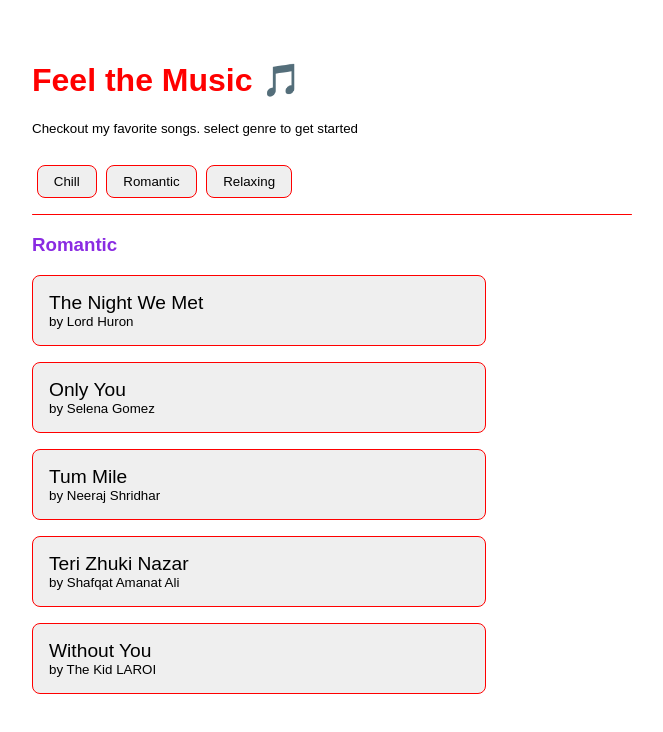
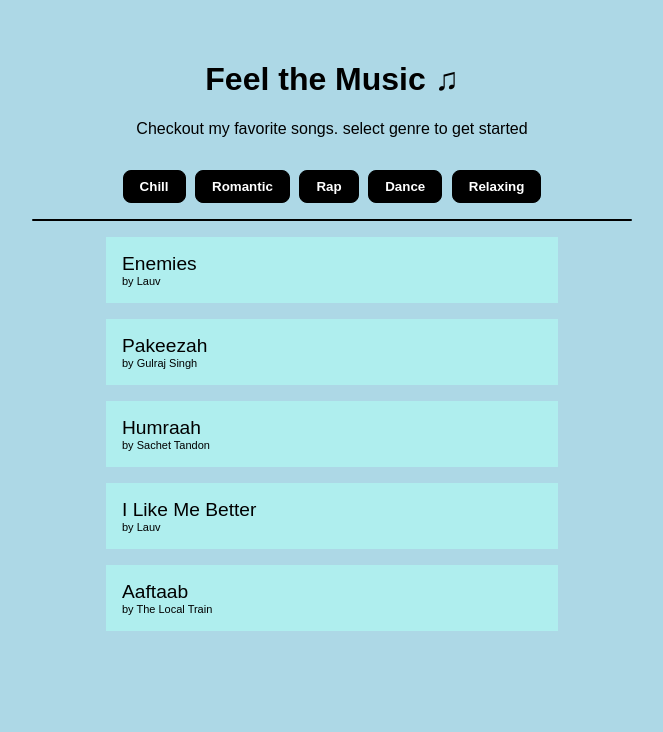
Before and after one commit to Raj-Thombare/Feel-the-Music, a React (Create React App) app: page / in a window 1280 px wide. Shown: the top 732 px of the page, without its empty margins (308-971 px from the left). Built offline with nearby package versions, Linux system fonts and the light colour scheme.

Commit message:
style: done

```diff
--- a/src/App.js
+++ b/src/App.js
@@ -9,17 +9,34 @@ const musicDB = {
     { name: "I Like Me Better", Artist: "Lauv" },
     { name: "Aaftaab", Artist: "The Local Train" }
   ],
+
   Romantic: [
     { name: "The Night We Met", Artist: "Lord Huron" },
     { name: "Only You", Artist: "Selena Gomez" },
     { name: "Tum Mile", Artist: "Neeraj Shridhar" },
     { name: "Teri Zhuki Nazar", Artist: "Shafqat Amanat Ali" },
-    { name: "Without You", Artist: "The Kid LAROI" }
+    { name: "Tere Naina", Artist: "Shankar Mahadevan, Shreya Ghoshal" }
+  ],
+
+  Rap: [
+    { name: "3:59 AM", Artist: "DIVINE" },
+    { name: "Angaar", Artist: "IKKA" },
+    { name: "Cypher", Artist: "Gully Gang" },
+    { name: "Ek Din Pyar", Artist: "MC STAN" },
+    { name: "Vibe hai", Artist: "DIVINE" }
+  ],
+
+  Dance: [
+    { name: "Uff Teri Ada", Artist: "Shanker Mahadevan, Alyssa Mendonsa" },
+    { name: "Sunflower", Artist: "Post Malon, Swae Lee" },
+    { name: "Bom Diggy Diggy", Artist: "Zack Knight, Jasmin Walia" },
+    { name: "Dil Chori", Artist: "Yo Yo Honey Singh" },
+    { name: "Build A Bitch", Artist: "Bella Poarch" }
   ],
 
   Relaxing: [
     { name: "Kun Faya Kun", Artist: "Javed Ali" },
-    { name: "Bewajah", Artist: "Nabeel Shaukat Ali" },
+    { name: "Paris in the Rain", Artist: "Lauv" },
     { name: "Ek Din Ek Jaan", Artist: "Shivam Pathak" },
     { name: "Namo Namo", Artist: "Amit Trivedi" },
     { name: "Tajdar-E-Haram", Artist: "Atif Aslam" }
@@ -27,7 +44,7 @@ const musicDB = {
 };
 
 export default function App() {
-  const [selectedGenre, setGenre] = useState("Romantic");
+  const [selectedGenre, setGenre] = useState("Chill");
 
   function genreClickHandler(genre) {
     setGenre(genre);
@@ -35,8 +52,8 @@ export default function App() {
 
   return (
     <div className="App">
-      <h1 style={{ color: "red" }}> Feel the Music 🎵 </h1>
-      <p style={{ fontSize: "smaller" }}>
+      <h1> Feel the Music ♫ </h1>
+      <p style={{ fontSize: "medium" }}>
         Checkout my favorite songs. select genre to get started
       </p>
       <div>
@@ -47,14 +64,13 @@ export default function App() {
         })}
       </div>
       <div className="linebreak"></div>
-      <h3 style={{ color: "blueviolet" }}>{selectedGenre} </h3>
       <div style={{ textAlign: "left" }}>
         <ul style={{ paddingInlineStart: "0" }}>
           {musicDB[selectedGenre].map((song) => (
             <li key={song.name}>
               {" "}
               <div style={{ fontSize: "larger" }}> {song.name} </div>
-              <div style={{ fontSize: "smaller" }}> by {song.Artist} </div>
+              <div style={{ fontSize: "11px" }}> by {song.Artist} </div>
             </li>
           ))}
         </ul>
--- a/src/styles.css
+++ b/src/styles.css
@@ -1,33 +1,45 @@
 .App {
-  font-family: sans-serif;
-  text-align: left;
+  font-family: Rubik, sans-serif;
+  text-align: center;
   max-width: 600px;
   margin: auto;
   padding: 2rem;
+}
+
+html {
+  background-color: lightblue;
 }
 
 button {
   margin: 1rem 0.3rem;
   padding: 0.5rem 1rem;
   border-radius: 0.5rem;
-  border: 1px solid red;
+  border: 1px solid black;
   cursor: pointer;
+  background-color: black;
+  color: white;
+  font-weight: bold;
+}
+
+button:hover {
+  border: 1px solid black;
+  background-color: transparent;
+  color: black;
+  font-weight: bold;
 }
 
 ul li {
   list-style: none;
-  border-radius: 0.5rem;
   padding: 1rem;
-  border: 1px solid red;
-  background-color: #efefef;
-  margin: 1rem 0rem;
+  background-color: paleturquoise;
+  margin: 1rem auto;
   width: 70%;
 }
 
 .linebreak {
   display: block;
   width: 100%;
-  height: 1px;
-  background-color: red;
+  height: 2px;
+  background-color: black;
   border-radius: 1rem;
 }
```
